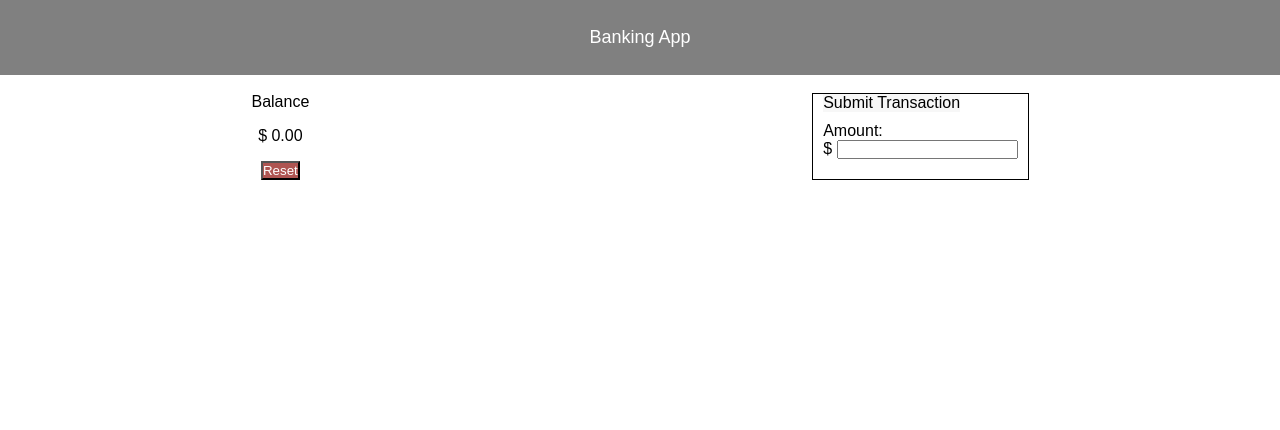
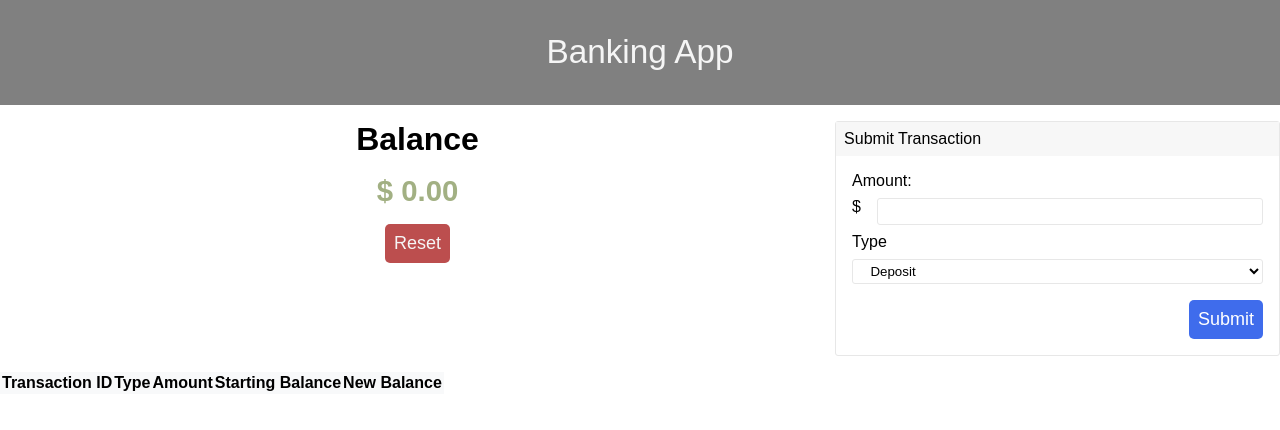
Before and after one commit to NathanMKruger/bank-app-challenge, a plain HTML site: page index.html in a window 1280 px wide. Drawn offline with Linux system fonts and the light colour scheme.

Commit message:
Lecture answer

```diff
--- a/index.html
+++ b/index.html
@@ -8,7 +8,7 @@
     <title>Bank App Challenge</title>
 </head>
 <body>
-    <header>Banking App</header>
+    <!-- <header>Banking App</header>
 
     <section class="parent-container">
         <section class="balance-section">
@@ -26,6 +26,49 @@
 
             </form>
         </section>
-</section>
+</section> -->
+
+    <div class="main-container">
+        <header>Banking App</header>
+
+        <div class="main-content">
+            <div class="balance">
+                <h1 id="balance">Balance</h1>
+                <p id="amount">$ 0.00</p>
+                <button id="reset">Reset</button>
+            </div>
+
+            <div class="transaction">
+                <div id="trans-label">Submit Transaction</div>
+                <div class="inner-transaction">
+                    <label for="amount-input" id="amount-label">Amount:</label>
+                    <div class="amount-input">
+                        <p>$</p>
+                        <input type="number" step=".01" id="amount-input">
+                    </div>
+
+                    <label for="trans-type" id="type-label">Type</label>
+                    <select name="trans-type" id="trans-type">
+                        <option value="deposit">Deposit</option>
+                        <option value="withdraw">Withdraw</option>
+                    </select>
+                    <div class="submit-container">
+                        <button id="submit-btn">Submit</button>
+                    </div>
+                </div>
+            </div>
+        </div>
+        <div class="transaction-log">
+            <table class="transaction-table">
+                <thead class="table-header">
+                    <th>Transaction ID</th>
+                    <th>Type</th>
+                    <th>Amount</th>
+                    <th>Starting Balance</th>
+                    <th>New Balance</th>
+                </thead>
+            </table>
+        </div>
+    </div>
 </body>
 </html>
--- a/style.css
+++ b/style.css
@@ -1,4 +1,4 @@
-*{
+/* *{
     margin: 0;
     padding: 0;
 }
@@ -48,4 +48,124 @@ header {
     background-color: rgb(247, 247, 247);
     display: block;
     margin-bottom: 10px;
+} */
+
+* {
+    margin: 0;
+    padding: 0;
+    border: 0;
 }
+
+body {
+    background-color: white;
+    font-family: Arial, Helvetica, sans-serif;
+}
+
+header {
+    background-color: rgb(128,128,128);
+    color: whitesmoke;
+    display: flex;
+    justify-content: center;
+    padding: 1em;
+    font-size: 25pt;
+}
+
+.main-content {
+    display: flex;
+    justify-content: space-evenly;
+    margin-top: 1em;
+    flex-wrap: wrap;
+}
+
+.balance {
+    display: flex;
+    flex-direction: column;
+    align-items: center;
+    gap: 1em;
+    flex-grow: 1;
+}
+
+#amount {
+    color: rgb(162,176,131);
+    font-size: 22pt;
+    font-weight: bold;
+}
+
+#reset {
+    background-color: rgb(188,78,78);
+    color: whitesmoke;
+    font-size: large;
+    padding: .5em;
+    border-radius: 5px;
+    max-width: 75px;
+}
+
+.transaction {
+    display: flex;
+    flex-direction: column;
+    border: 1px solid rgb(231,231,231);
+    border-radius: 3px;
+}
+
+#trans-label {
+    background-color: rgb(247,247,247);
+    padding: .5em;
+}
+
+#amount-label {
+    margin-bottom: .5rem;
+}
+
+.amount-input {
+    display: inline-flex;
+    gap: 1em;
+}
+
+#amount-input {
+    border: 1px solid rgb(231,231,231);
+    border-radius: 3px;
+    min-width: 30vw;
+    height: 25px;
+}
+
+.inner-transaction {
+    display: flex;
+    flex-direction: column;
+    padding: 1em;
+}
+
+#type-label {
+    margin-top: .5em;
+    margin-bottom: .5em;
+}
+
+#trans-type {
+    border: 1px solid rgb(231,231,231);
+    border-radius: 3px;
+    height: 25px;
+    padding-left: 1em;
+    background-color: white;
+}
+
+.submit-container {
+    display: flex;
+    justify-content: flex-end;
+    margin-top: 1em;
+}
+
+#submit-btn {
+    color: white;
+    background-color: rgb(63,108,236);
+    font-size: large;
+    padding: .5em;
+    border-radius: 5px;
+    max-width: 75px;
+}
+
+.transaction-log {
+    margin-top: 1em;
+}
+
+.transaction-table {
+    background-color: rgb(248,249,250);
+}
```
